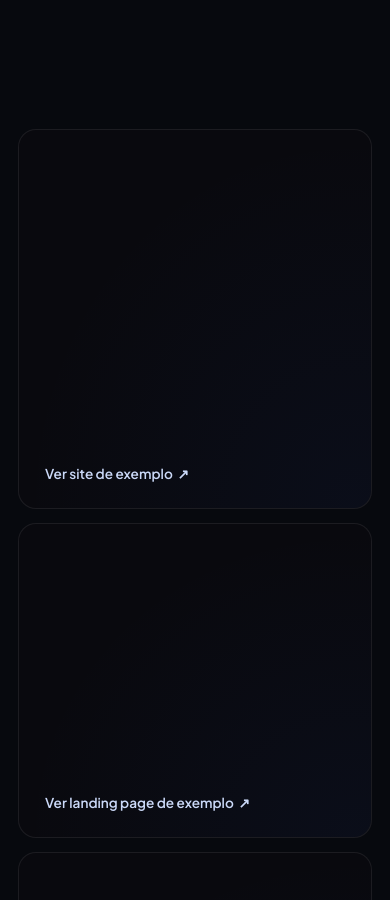
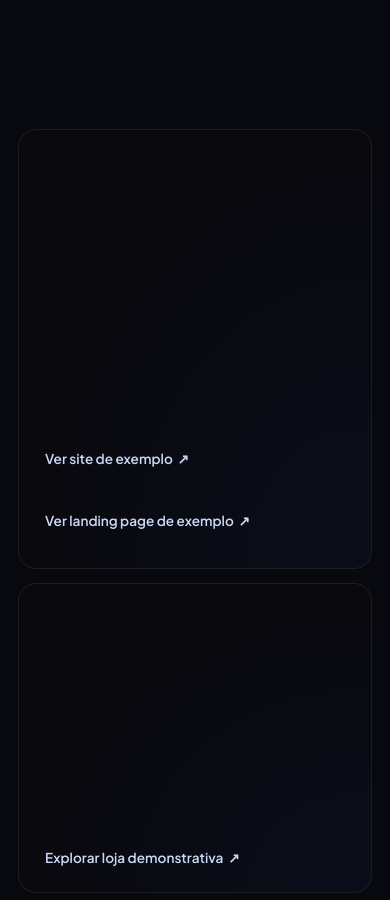
Before and after one commit to FranciscoNetoLima/amplium, a React (Vite) app: page / in a window 390 px wide. Shown: the part 1100-2000 px from the top of the page. Built offline with nearby package versions, Linux system fonts and the light colour scheme.

Commit message:
Unify websites and landing pages in asymmetric six-card services layout

```diff
--- a/services.css
+++ b/services.css
@@ -7,7 +7,7 @@
 }
 .services-grid {
   display: grid;
-  grid-template-columns: repeat(4, minmax(0, 1fr));
+  grid-template-columns: repeat(12, minmax(0, 1fr));
   gap: 18px;
 }
 .service-card {
@@ -98,6 +98,21 @@
   outline-offset: 5px;
   border-radius: 2px;
 }
+.service-demo-links {
+  display: flex;
+  flex-wrap: wrap;
+  gap: 0 24px;
+  position: relative;
+  z-index: 3;
+}
+.service-demo-links .service-demo-link {
+  min-height: 44px;
+}
+.service-anchor {
+  position: absolute;
+  top: 0;
+  left: 0;
+}
 .service-card:not(.service-card--sites) {
   padding-block: 26px;
 }
@@ -111,7 +126,7 @@
   margin-top: 9px;
 }
 .service-card--sites {
-  grid-column: span 2;
+  grid-column: span 7;
   grid-row: span 2;
   min-height: 598px;
   padding: 38px;
@@ -122,20 +137,17 @@
 .service-card--sites p {
   max-width: 400px;
 }
-.service-card--landing {
-  grid-column: span 2;
-  min-height: 270px;
-}
-.service-card--landing p {
-  max-width: 340px;
-}
 .service-card--commerce,
 .service-card--crm {
+  grid-column: span 5;
   min-height: 310px;
 }
-.service-card--automation,
+.service-card--automation {
+  grid-column: span 5;
+  min-height: 280px;
+}
 .service-card--ads {
-  grid-column: span 2;
+  grid-column: span 7;
   min-height: 280px;
 }
 .service-card--automation p,
@@ -399,6 +411,9 @@
   height: 94%;
 }
 @media (max-width: 1000px) {
+  .services-grid {
+    grid-template-columns: repeat(2, minmax(0, 1fr));
+  }
   .service-card {
     padding: 26px;
   }
@@ -406,18 +421,15 @@
     padding: 32px;
   }
   .service-card--commerce,
-  .service-card--crm {
-    grid-column: span 2;
+  .service-card--crm,
+  .service-card--automation,
+  .service-card--ads {
+    grid-column: auto;
   }
   .service-card--sites {
+    grid-column: 1 / -1;
     grid-row: auto;
     min-height: 410px;
-  }
-  .service-card--landing {
-    min-height: 410px;
-  }
-  .service-card--landing p {
-    max-width: 100%;
   }
   .landing-preview {
     bottom: 40px;
@@ -444,7 +456,6 @@
   }
   .service-card,
   .service-card--sites,
-  .service-card--landing,
   .service-card--commerce,
   .service-card--crm,
   .service-card--automation,
@@ -483,16 +494,17 @@
   }
 }
 
-.service-card[id] {
+.service-card[id],
+.service-anchor {
   scroll-margin-top: 116px;
 }
-.service-card--landing p,
 .service-card--automation p,
 .service-card--ads p {
   max-width: 460px;
 }
 @media (max-width: 980px) {
-  .service-card[id] {
+  .service-card[id],
+  .service-anchor {
     scroll-margin-top: 100px;
   }
 }
--- a/src/components/Services.jsx
+++ b/src/components/Services.jsx
@@ -19,11 +19,12 @@ export default function Services() {
         </div>
         <div className="services-grid">
           <article id="servico-sites" className="service-card service-card--sites reveal">
+            <span id="servico-landing-pages" className="service-anchor" aria-hidden="true" />
             <span className="service-number">01 //</span>
-            <h3>{t('Sites')}</h3>
+            <h3>{t('Sites e landing pages')}</h3>
             <p>
               {t(
-                'Apresente seus diferenciais, responda às dúvidas do cliente e facilite o contato de quem procura o que sua empresa oferece.',
+                'Apresente sua empresa com um site que gera confiança ou destaque uma oferta com uma landing page focada em contatos e vendas.',
               )}
             </p>
             <div className="service-visual website-preview" aria-hidden="true">
@@ -55,9 +56,8 @@ export default function Services() {
                 </div>
               </div>
             </div>
-            <span className="service-caption">
-              {t('Informações claras para escolher com confiança')}
-            </span>
+            <span className="service-caption">{t('Presença que gera oportunidades')}</span>
+            <div className="service-demo-links">
               <a
                 className="service-demo-link"
                 href="/demonstracoes/site-servicos"
@@ -67,22 +67,6 @@ export default function Services() {
               >
                 {t('Ver site de exemplo')} <span aria-hidden="true">↗</span>
               </a>
-          </article>
-          <article id="servico-landing-pages" className="service-card service-card--landing reveal">
-            <span className="service-number">02 //</span>
-            <h3>{t('Landing pages')}</h3>
-            <p>
-              {t(
-                'Seus anúncios despertam interesse. Uma página focada na oferta ajuda a transformar esse interesse em orçamentos e compras.',
-              )}
-            </p>
-            <div className="service-visual landing-preview" aria-hidden="true">
-              <div className="landing-line"></div>
-              <div className="landing-line"></div>
-              <div className="landing-cta">{t('Vamos conversar ↗')}</div>
-              <div className="landing-orbit"></div>
-            </div>
-            <span className="service-caption">{t('Dê um próximo passo ao interesse')}</span>
               <a
                 className="service-demo-link"
                 href="/demonstracoes/landing-page"
@@ -92,9 +76,10 @@ export default function Services() {
               >
                 {t('Ver landing page de exemplo')} <span aria-hidden="true">↗</span>
               </a>
+            </div>
           </article>
           <article id="servico-e-commerce" className="service-card service-card--commerce reveal">
-            <span className="service-number">03 //</span>
+            <span className="service-number">02 //</span>
             <h3>{t('E-commerce')}</h3>
             <p>
               {t(
@@ -130,7 +115,7 @@ export default function Services() {
             </a>
           </article>
           <article id="servico-aplicacoes-crm" className="service-card service-card--crm reveal">
-            <span className="service-number">04 //</span>
+            <span className="service-number">03 //</span>
             <h3>{t('Aplicações e CRM')}</h3>
             <p>
               {t(
@@ -169,7 +154,7 @@ export default function Services() {
             id="servico-automacoes-ia"
             className="service-card service-card--automation reveal"
           >
-            <span className="service-number">05 //</span>
+            <span className="service-number">04 //</span>
             <h3>{t('Automações e IA')}</h3>
             <p>
               {t(
@@ -195,7 +180,7 @@ export default function Services() {
             </a>
           </article>
           <article id="servico-trafego-pago" className="service-card service-card--ads reveal">
-            <span className="service-number">06 //</span>
+            <span className="service-number">05 //</span>
             <h3>{t('Tráfego pago')}</h3>
             <p>
               {t(
@@ -224,7 +209,7 @@ export default function Services() {
         </div>
         <article id="captacao" className="capture-card reveal" aria-labelledby="capture-heading">
           <div className="capture-copy">
-            <span className="service-number">07 //</span>
+            <span className="service-number">06 //</span>
             <span className="capture-label">{t('Para ampliar sua divulgação')}</span>
             <h3 id="capture-heading">{t('Da divulgação à negociação.')}</h3>
             <p className="capture-description">
--- a/src/translations.json
+++ b/src/translations.json
@@ -1,4 +1,7 @@
 {
+  "Sites e landing pages": "Websites and landing pages",
+  "Apresente sua empresa com um site que gera confiança ou destaque uma oferta com uma landing page focada em contatos e vendas.": "Introduce your business with a website that builds trust, or highlight an offer with a landing page focused on inquiries and sales.",
+  "Presença que gera oportunidades": "A presence that creates opportunities",
   "Presença digital": "Digital presence",
   "Captação de clientes": "Lead generation",
   "Vendas": "Sales",
```
Lines whose indentation alone changed are shown as unchanged.
